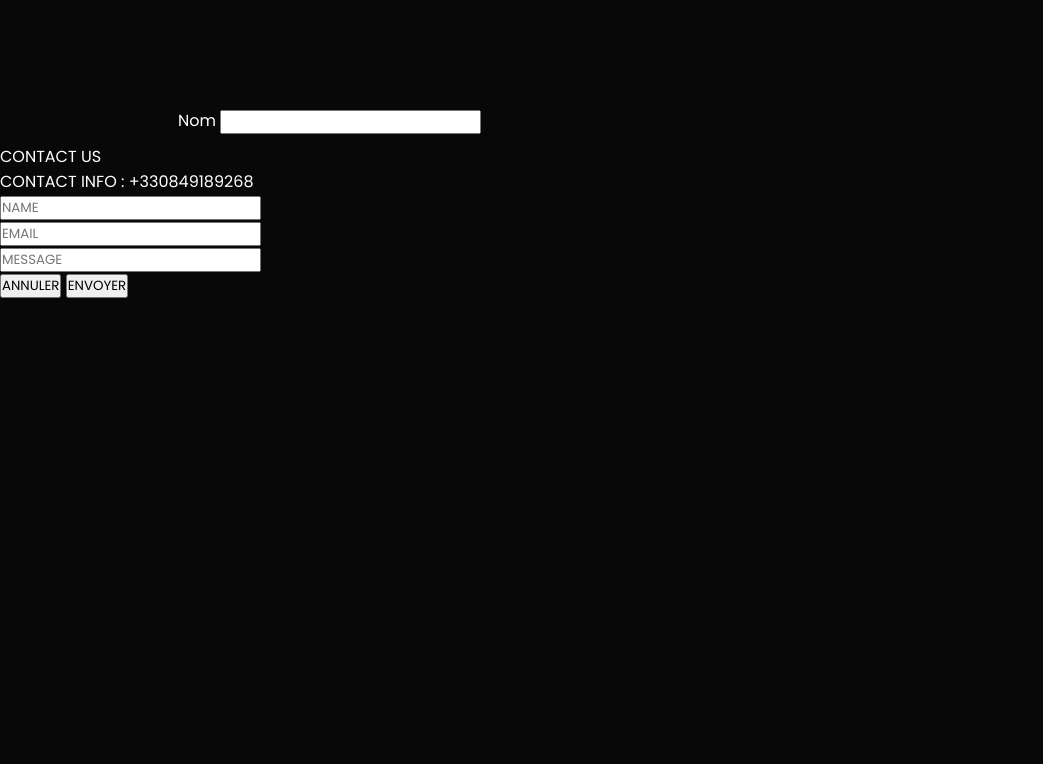
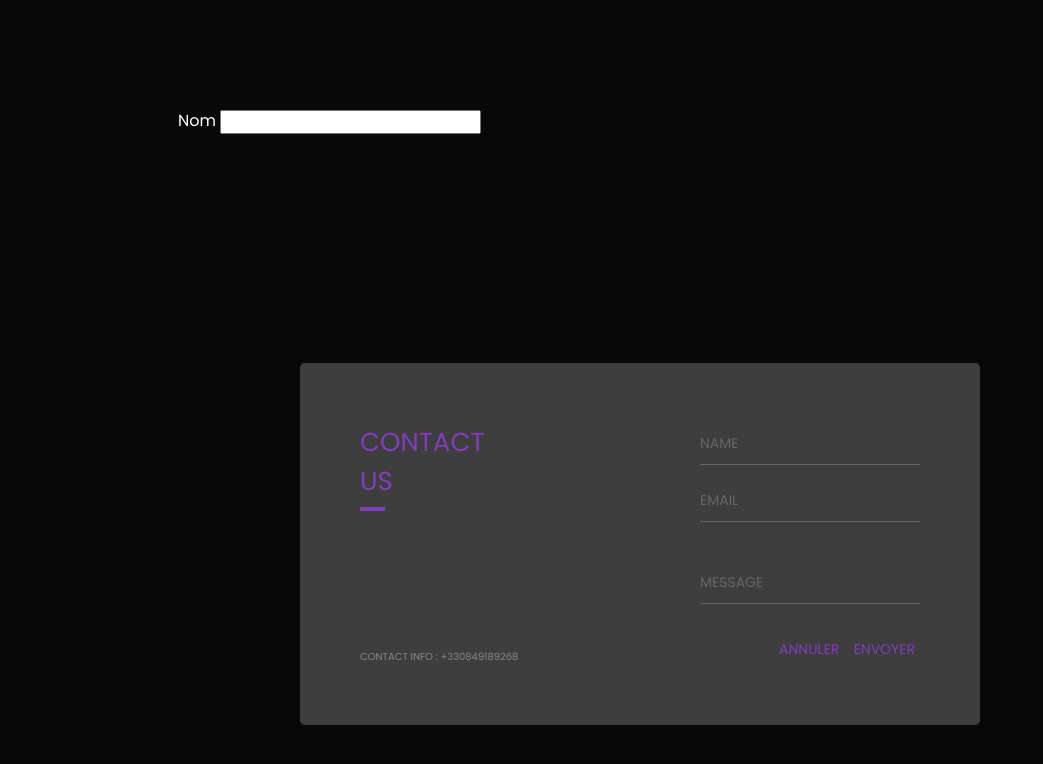
Before and after one commit to LxjGabriel/Portofolio, a plain HTML site: page Index.html in a window 1280 px wide. Shown: the part 2069-2833 px from the top of the page, without its empty margins (0-1043 px from the left). Before the commit the page ends 2367 px from the top, so only its background shows below. Drawn offline with nearby package versions, Linux system fonts and the light colour scheme.

Commit message:
Update Style.css

```diff
--- a/Style.css
+++ b/Style.css
@@ -201,3 +201,107 @@ nav ul li a:hover::after{
 .contact2{
     flex-basis: 50%;
 }
+.background {
+    display: flex;
+    min-height: 100vh;
+  }
+
+  .container-form {
+    flex: 0 1 700px;
+    margin: auto;
+    padding: 10px;
+  }
+
+  .screen {
+    position: relative;
+    background: #3e3e3e;
+    border-radius: 5px;
+  }
+
+  .screen-body {
+    display: flex;
+  }
+
+  .screen-body-item {
+    flex: 1;
+    padding: 60px;
+  }
+
+  .screen-body-item.left {
+    display: flex;
+    flex-direction: column;
+  }
+
+  .app-title {
+    display: flex;
+    flex-direction: column;
+    position: relative;
+    color: #813dbd;
+    font-size: 26px;
+  }
+
+  .app-title:after {
+    content: '';
+    display: block;
+    position: absolute;
+    left: 0;
+    bottom: -10px;
+    width: 25px;
+    height: 4px;
+    background: #813dbd;
+  }
+
+  .app-contact {
+    margin-top: auto;
+    font-size: 10px;
+    color: #888;
+  }
+
+  .app-form-group {
+    margin-bottom: 15px;
+  }
+
+  .app-form-group.message {
+    margin-top: 40px;
+  }
+
+  .app-form-group.buttons {
+    padding-top: 15px;
+    margin-bottom: 0;
+    text-align: right;
+  }
+
+  .app-form-control {
+    width: 100%;
+    padding: 10px 0;
+    background: none;
+    border: none;
+    border-bottom: 1px solid #666;
+    color: #ddd;
+    font-size: 14px;
+    text-transform: uppercase;
+    outline: none;
+    transition: border-color .2s;
+  }
+
+  .app-form-control::placeholder {
+    color: #666;
+  }
+
+  .app-form-control:focus {
+    border-bottom-color: #ddd;
+  }
+
+  .app-form-button {
+    padding: 5px;
+    background: none;
+    border: none;
+    color: #813dbd;
+    font-size: 14px;
+    cursor: pointer;
+    outline: none;
+  }
+
+  .app-form-button:hover {
+    color: #813dbd;
+  }
```
